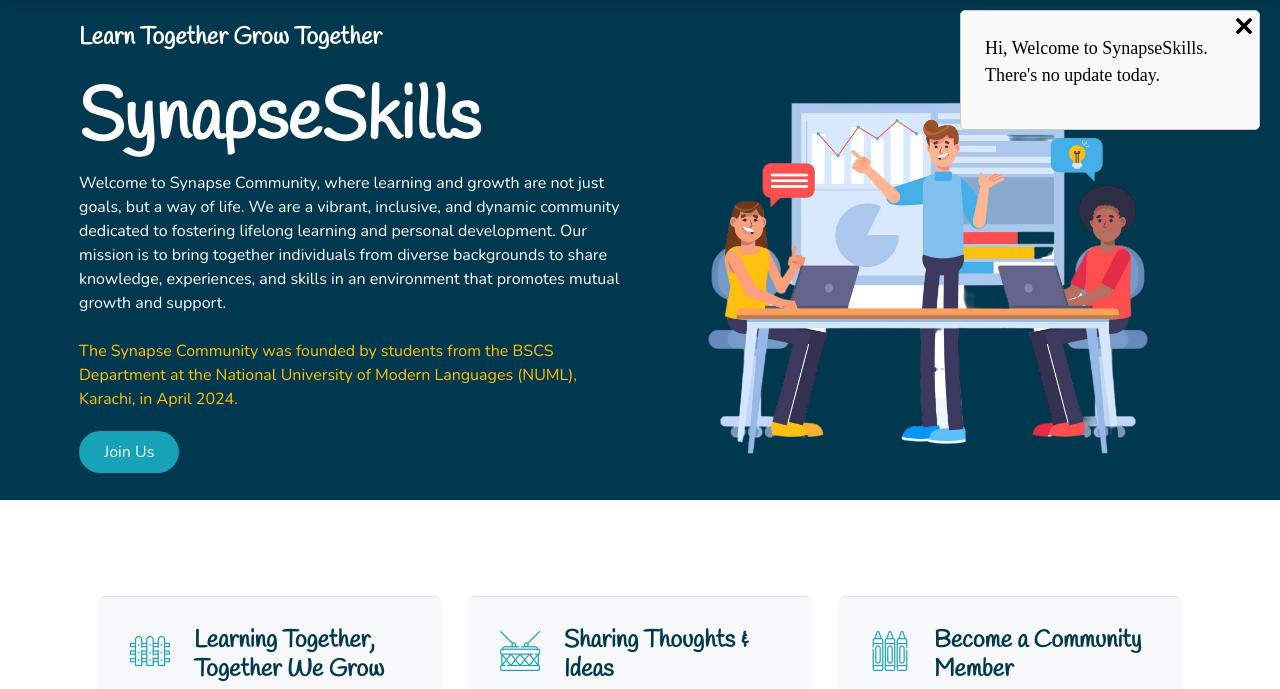
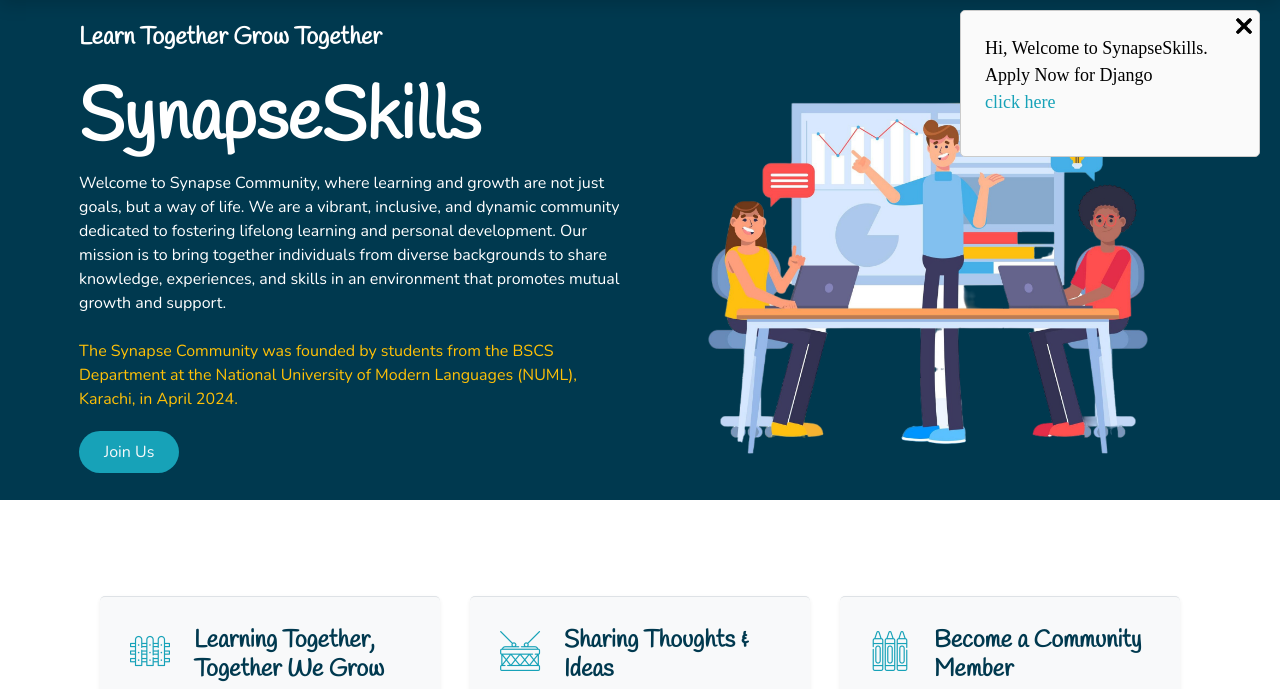
Before and after one commit to abidkk/Synapse-site, a plain HTML site: page index.html in a window 1280 px wide. Shown: the part 90-779 px from the top of the page. Drawn offline with nearby package versions, Linux system fonts and the light colour scheme; some icons are missing; files whose address does not match are found by name.

Commit message:
popup modify

```diff
--- a/index.html
+++ b/index.html
@@ -78,7 +78,8 @@
 
     <div class="notification_popup">
 
-      <p>Hi, Welcome to SynapseSkills. There's no update today.</p>
+      <p>Hi, Welcome to SynapseSkills. Apply Now for Django <br>
+        <a class="pt-4" href="./pages/contact.html" class="">click here</a></p>
 
     </div>
   </section>
--- a/lib/pupups/popups.css
+++ b/lib/pupups/popups.css
@@ -21,8 +21,9 @@
   width: 250px;
   min-height: 60px;
   max-height: 300px;
-  overflow-y: scroll;
+  /* overflow-y: scroll; */
 }
+
 
 #close-icon {
   position: absolute;
```
